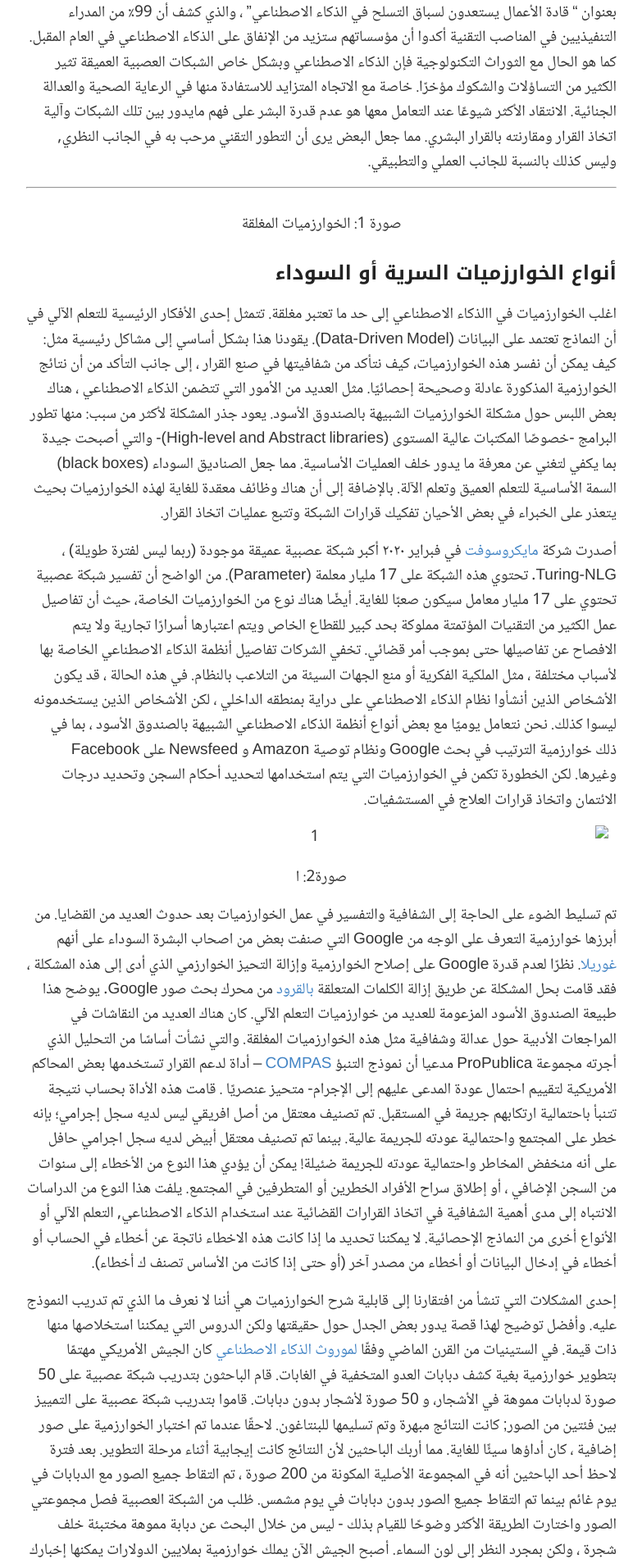
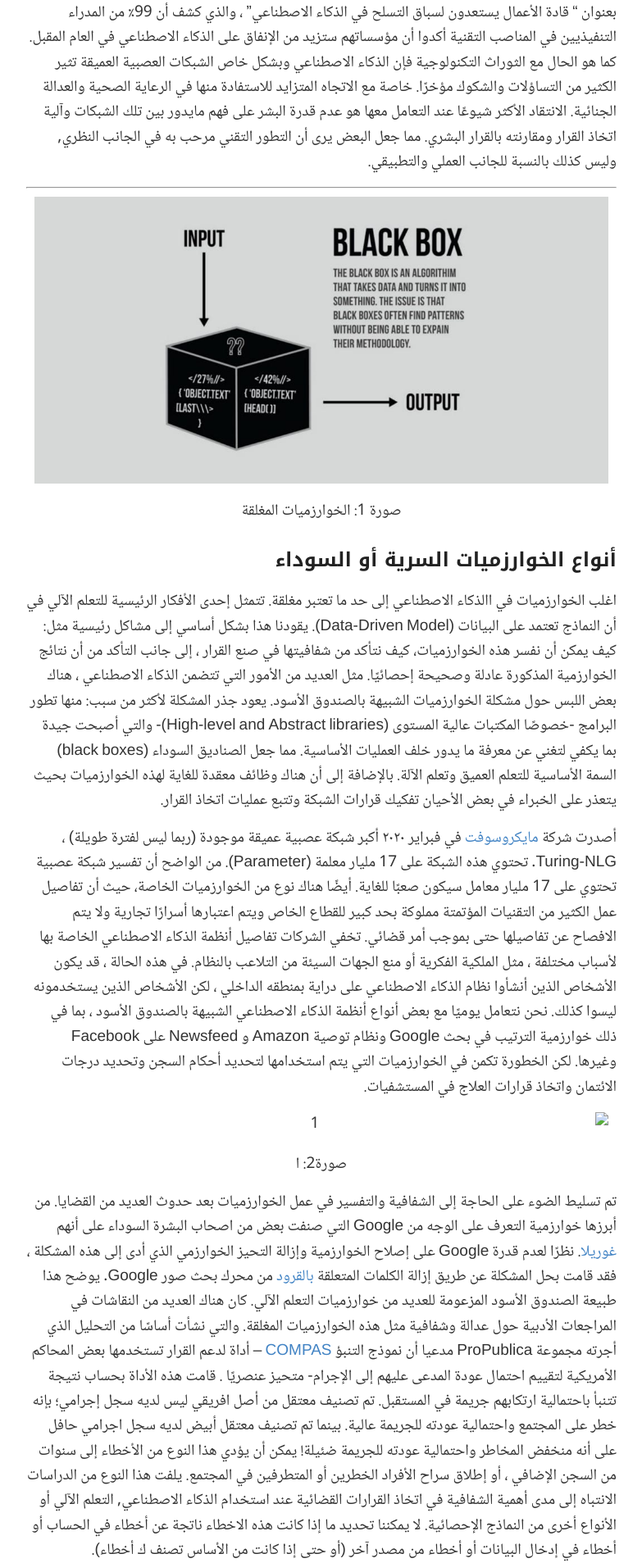
Before and after one commit to sahar119911/AldhaheriS, a Jekyll site: the page built from _posts/2021-5-25-NN-as-black-box.md, in a window 1280 px wide. Shown: the part 376-2283 px from the top of the page at 82% size, without its empty margins (248-1031 px from the left). Built offline with Jekyll 4.4.1, drawn with Linux system fonts in a browser that asks for light colours.

Commit message:
Update 2021-5-25-NN-as-black-box.md

```diff
--- a/_posts/2021-5-25-NN-as-black-box.md
+++ b/_posts/2021-5-25-NN-as-black-box.md
@@ -9,7 +9,7 @@ icon: 👓
 ---
 
 <center>
-<img src="https://sahar119911.github.io/AldhaheriS/gh-pages/images/25-5-2021/black_box_1600px_web-1024x512.jpg" alt="" width="700" align="middle" >
+<img src="https://github.com/sahar119911/AldhaheriS/blob/gh-pages/images/25-5-2021/black_box_1600px_web-1024x512.jpg" alt="" width="700" align="middle"/>
  صورة 1: الخوارزميات المغلقة
 </center>
 
```
